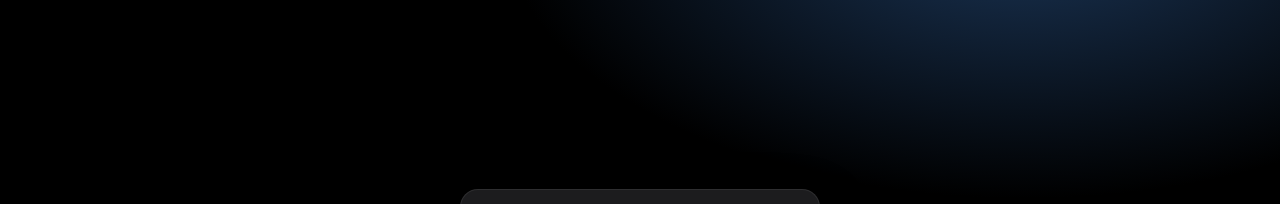
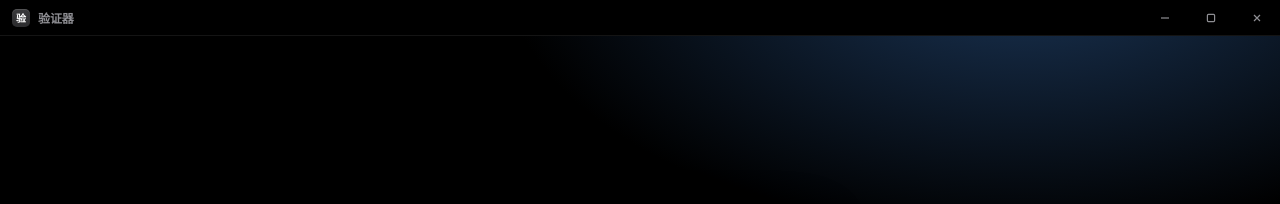
Before and after one commit to Xunzi229/open-authenticator, a website built with Vite: page index.html in a window 1280 px wide. Shown: the top 204 px of the page. Built offline with nearby package versions, Linux system fonts and the light colour scheme.

Commit message:
Replace the system title bar with a dark custom chrome.
Co-authored-by: Cursor <cursoragent@cursor.com>

```diff
--- a/index.html
+++ b/index.html
@@ -7,6 +7,23 @@
   <link rel="stylesheet" href="/src/styles.css" />
 </head>
 <body>
+  <header class="titlebar">
+    <div class="titlebar-drag" data-tauri-drag-region>
+      <span class="titlebar-mark">验</span>
+      <span class="titlebar-name">验证器</span>
+    </div>
+    <div class="win-btns">
+      <button type="button" id="win-min" title="最小化">
+        <svg width="10" height="10" viewBox="0 0 10 10"><path d="M1 5h8" stroke="currentColor" stroke-width="1.2"/></svg>
+      </button>
+      <button type="button" id="win-max" title="最大化">
+        <svg width="10" height="10" viewBox="0 0 10 10"><rect x="1.4" y="1.4" width="7.2" height="7.2" rx="1" fill="none" stroke="currentColor" stroke-width="1.2"/></svg>
+      </button>
+      <button type="button" id="win-close" title="关闭">
+        <svg width="10" height="10" viewBox="0 0 10 10"><path d="M2 2l6 6M8 2l-6 6" stroke="currentColor" stroke-width="1.2"/></svg>
+      </button>
+    </div>
+  </header>
   <section id="gate" class="screen">
     <div class="card">
       <div class="logo-mark">验</div>
--- a/src-tauri/tauri.conf.json
+++ b/src-tauri/tauri.conf.json
@@ -19,7 +19,10 @@
         "height": 780,
         "minWidth": 380,
         "minHeight": 640,
-        "resizable": true
+        "resizable": true,
+        "decorations": false,
+        "shadow": true,
+        "theme": "Dark"
       }
     ],
     "security": {
--- a/src/main.js
+++ b/src/main.js
@@ -442,6 +442,12 @@ $('btn-io').onclick = openTransfer
 $('btn-set').onclick = openSettings
 $('q').addEventListener('input', () => { state.q = $('q').value; paintList() })
 $('modal').addEventListener('click', (e) => { if (e.target.id === 'modal') closeModal() })
+function currentWindow() {
+  return window.__TAURI__?.window?.getCurrentWindow?.()
+}
+$('win-min').onclick = () => currentWindow()?.minimize()
+$('win-max').onclick = () => currentWindow()?.toggleMaximize()
+$('win-close').onclick = () => currentWindow()?.close()
 $('list').addEventListener('click', async (e) => {
   const row = e.target.closest('.row')
   if (!row) return
--- a/src/styles.css
+++ b/src/styles.css
@@ -21,9 +21,44 @@ html, body {
   background: var(--bg); color: var(--text);
   font-family: -apple-system, BlinkMacSystemFont, "SF Pro Text", "Segoe UI", sans-serif;
   -webkit-font-smoothing: antialiased;
+  overflow: hidden;
+  display: flex;
+  flex-direction: column;
 }
 .hidden { display: none !important; }
-.screen { height: 100%; }
+.screen { flex: 1; min-height: 0; }
+.titlebar {
+  display: flex; align-items: stretch; flex-shrink: 0;
+  height: 36px;
+  background: var(--bg);
+  border-bottom: 1px solid var(--line);
+  user-select: none;
+}
+.titlebar-drag {
+  flex: 1; min-width: 0;
+  display: flex; align-items: center; gap: 8px;
+  padding: 0 12px;
+  app-region: drag;
+}
+.titlebar-mark {
+  width: 18px; height: 18px; border-radius: 5px; flex-shrink: 0;
+  display: grid; place-items: center;
+  font-size: 10px; font-weight: 700; color: #fff;
+  background: linear-gradient(180deg, #3a3a3c, #2c2c2e);
+  box-shadow: inset 0 1px 0 rgba(255,255,255,.12);
+}
+.titlebar-name {
+  font-size: 12px; font-weight: 600; color: var(--muted);
+  letter-spacing: -.01em;
+}
+.win-btns { display: flex; app-region: no-drag; }
+.win-btns button {
+  width: 46px; height: 36px; border: 0; padding: 0; border-radius: 0;
+  background: transparent; color: var(--muted);
+  display: grid; place-items: center;
+}
+.win-btns button:hover { background: rgba(255,255,255,.08); color: var(--text); }
+.win-btns #win-close:hover { background: #e81123; color: #fff; }
 #gate {
   display: grid; place-items: center;
   background:
@@ -71,7 +106,7 @@ button { font: inherit; cursor: pointer; }
 #app { display: flex; flex-direction: column; background: var(--bg); }
 .head {
   display: flex; align-items: flex-end; gap: 10px;
-  padding: 18px 18px 10px;
+  padding: 12px 18px 10px;
 }
 .title { flex: 1; min-width: 0; }
 .title h1 {
@@ -145,11 +180,12 @@ button { font: inherit; cursor: pointer; }
 }
 .empty strong { display: block; color: var(--text); font-size: 16px; margin-bottom: 6px; }
 .modal {
-  position: fixed; inset: 0;
+  position: fixed; inset: 36px 0 0;
   background: rgba(0,0,0,.46);
   backdrop-filter: blur(18px);
   display: grid; place-items: center;
   padding: 18px;
+  z-index: 30;
 }
 .sheet {
   width: min(400px, 100%); max-height: 88vh; overflow: auto;
```
Also changed, not shown: src-tauri/capabilities/default.json (+8 -1 lines).
